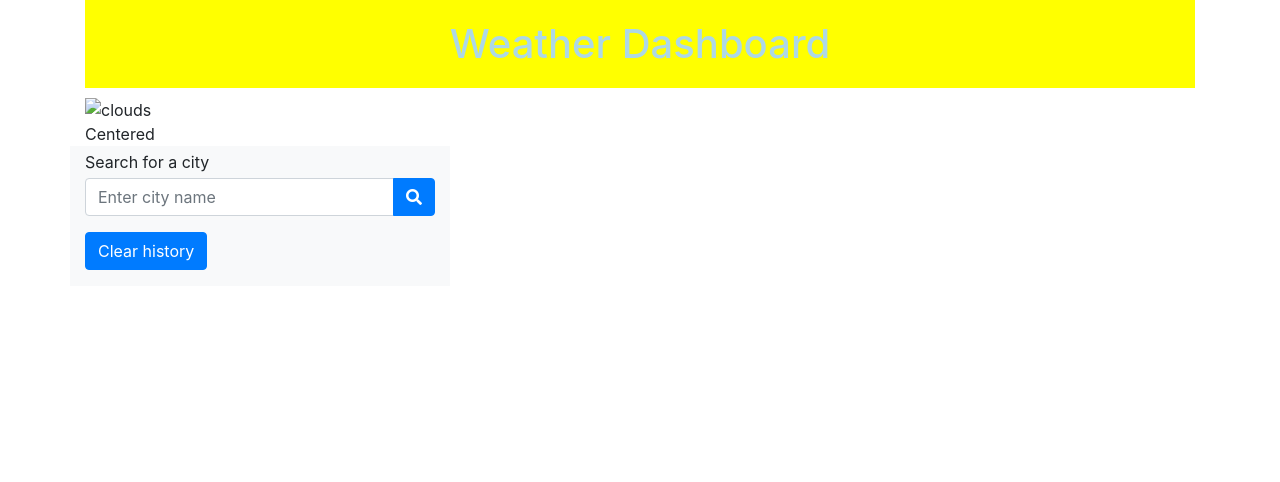
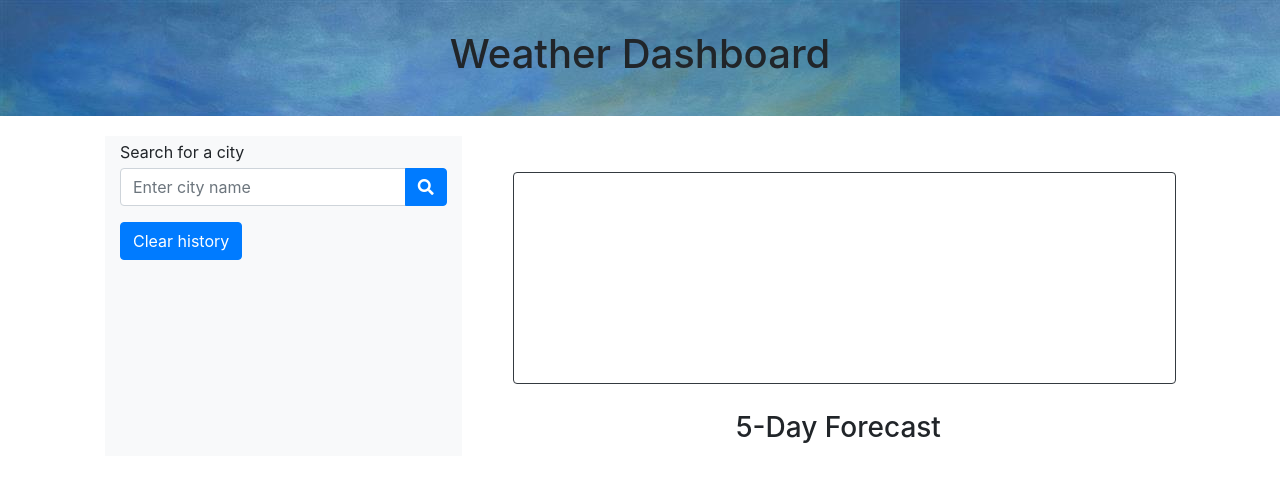
Before and after one commit to sawi4644/city-weather-dashboard, a plain HTML site: page index.html in a window 1280 px wide. Drawn offline with nearby package versions, Linux system fonts and the light colour scheme.

Commit message:
css styling and html column updates

```diff
--- a/assets/style.css
+++ b/assets/style.css
@@ -1,6 +1,23 @@
 .header{
+    background-image: url("./images/sky.jpg");
+    padding: 30px;
     text-align: center;
-    color: lightblue;
-    background-color:yellow;
-    padding: 20px;
+
 }
+.row{
+    margin: 20px;
+}
+
+.centered {
+    position: absolute;
+    top: 80%;
+    left: 50%;
+    margin-top: 40px;
+    transform: translate(-50%, -50%);
+  }
+
+/* Centered text
+
+  #intro-image{
+      width:50% ;
+  } */
--- a/index.html
+++ b/index.html
@@ -12,10 +12,8 @@
 </head>
 
 <body>
-    <div class="container">
-        <h1 class="header">Weather Dashboard</h1>
-        <img src="img_snow_wide.jpg" alt="clouds" style="width:100%;">
-        <div class="centered">Centered</div>
+    <div class="header">
+        <h1>Weather Dashboard</h1>
     </div>
     <div class="container">
         <div class="row">
@@ -33,7 +31,51 @@
                 <button class="btn btn-primary mb-3" type="button" id="clear">Clear history</button>
                 <form id="history"></form>
             </div>
-
+            <div class="col-8">
+                <div class="row mr-0">
+                    <div class="col-12 border border-dark m-3 rounded">
+                        <div class="row">
+                            <div class="col-12">
+                                <span id="city-name" class="city-name align-middle"></span>
+                                <img id="current-pic" src="placeholder" alt="">
+                            </div>
+                        </div>
+                        <div class="row">
+                            <div class="col-12">
+                                <p id="temperature"></p>
+                            </div>
+                        </div>
+                        <div class="row">
+                            <div class="col-12">
+                                <p id="humidity"></p>
+                            </div>
+                        </div>
+                        <div class="row">
+                            <div class="col-12">
+                                <p id="wind-speed"></p>
+                            </div>
+                        </div>
+                        <div class="row">
+                            <div class="col-12 d-flex">
+                                <p id="UV-index"></p>
+                            </div>
+                        </div>
+                    </div>
+                </div>
+                <div class="row centered">
+                    <div class="col-12">
+                        <h3>5-Day Forecast</h3>
+                    </div>
+                </div>
+                <div class="row">
+                    <div class="col forecast bg-primary text-white ml-3 mb-3 rounded"></div>
+                    <div class="col forecast bg-primary text-white ml-3 mb-3 rounded"></div>
+                    <div class="col forecast bg-primary text-white ml-3 mb-3 rounded"></div>
+                    <div class="col forecast bg-primary text-white ml-3 mb-3 rounded"></div>
+                    <div class="col forecast bg-primary text-white ml-3 mb-3 rounded"></div>
+                </div>
+            </div>
+        </div>
     </div>
 
     <script src="https://unpkg.com/axios/dist/axios.min.js"></script>
```
